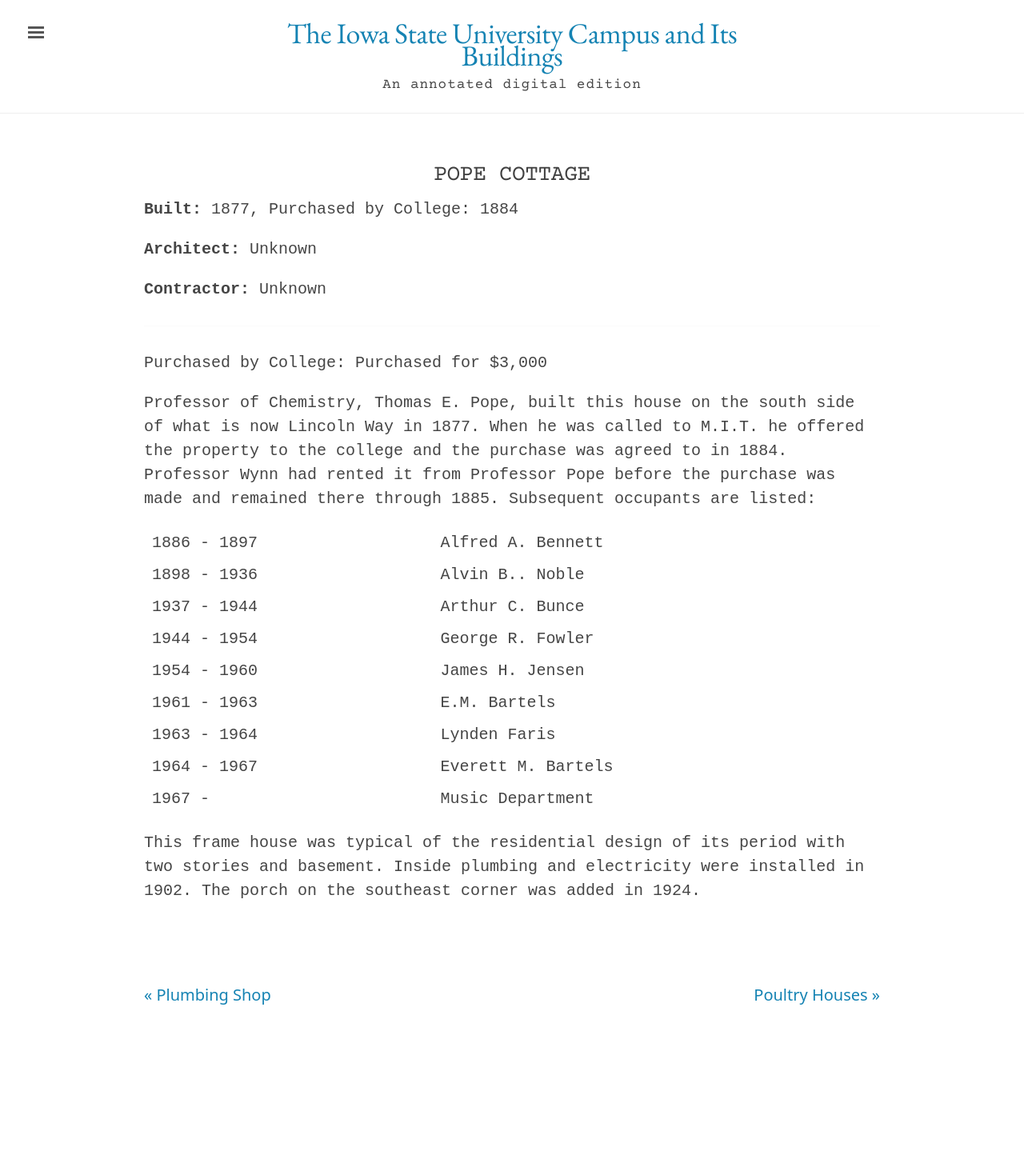
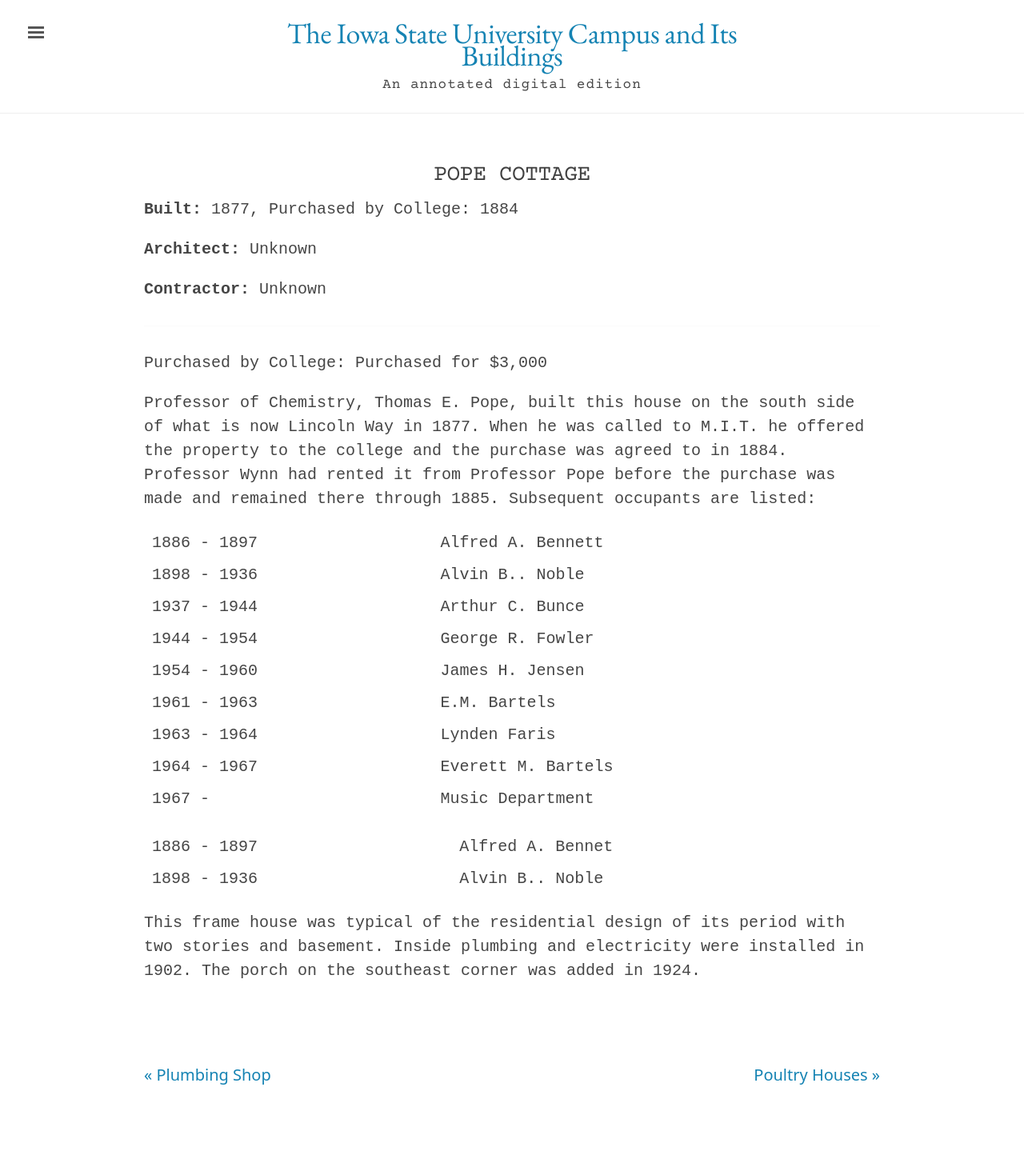
Before and after one commit to emanderson811/day-edition, a Jekyll site: the page built from _texts/buildings/170day-pope-cottage.md, in a window 1280 px wide. Shown: the whole page at 80% size. Built offline with Jekyll 4.4.1, drawn with Linux system fonts in a browser that asks for light colours; before the commit the page ends 1339 px from its top, so only the background shows below that.

Commit message:
Update 170day-pope-cottage.md

```diff
--- a/_texts/buildings/170day-pope-cottage.md
+++ b/_texts/buildings/170day-pope-cottage.md
@@ -32,4 +32,15 @@
 |1964 - 1967 |Everett M. Bartels |
 |1967 - | Music Department |
 
+<table>
+  <tr>
+    <td>1886 - 1897</td>
+    <td>Alfred A. Bennet</td>
+  </tr>
+  <tr>
+    <td>1898 - 1936</td>
+    <td>Alvin B.. Noble</td>
+  </tr>
+</table>
+
 This frame house was typical of the residential design of its period with two stories and basement. Inside plumbing and electricity were installed in 1902. The porch on the southeast corner was added in 1924.
```
